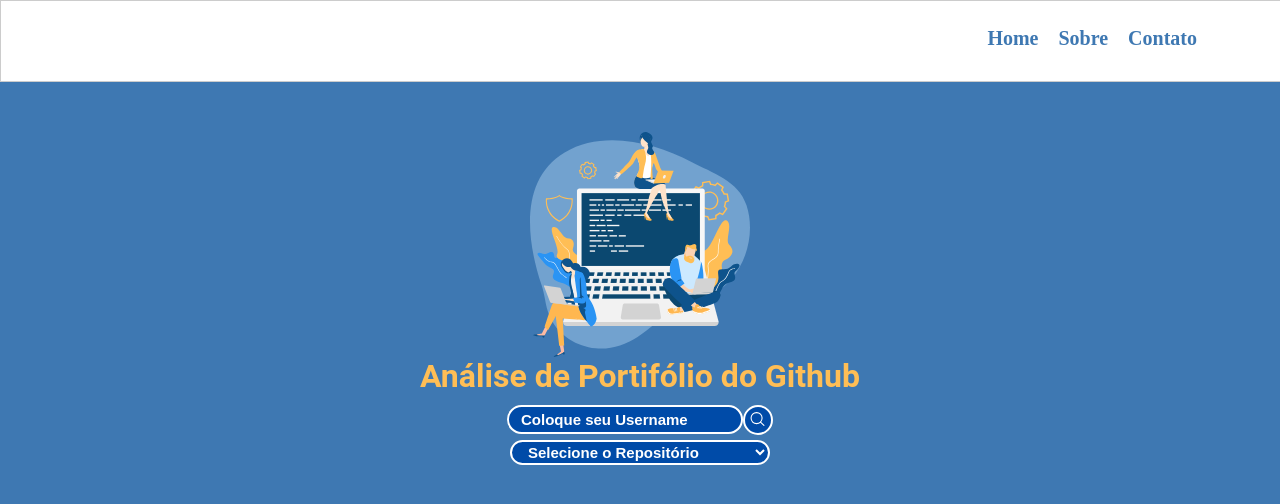
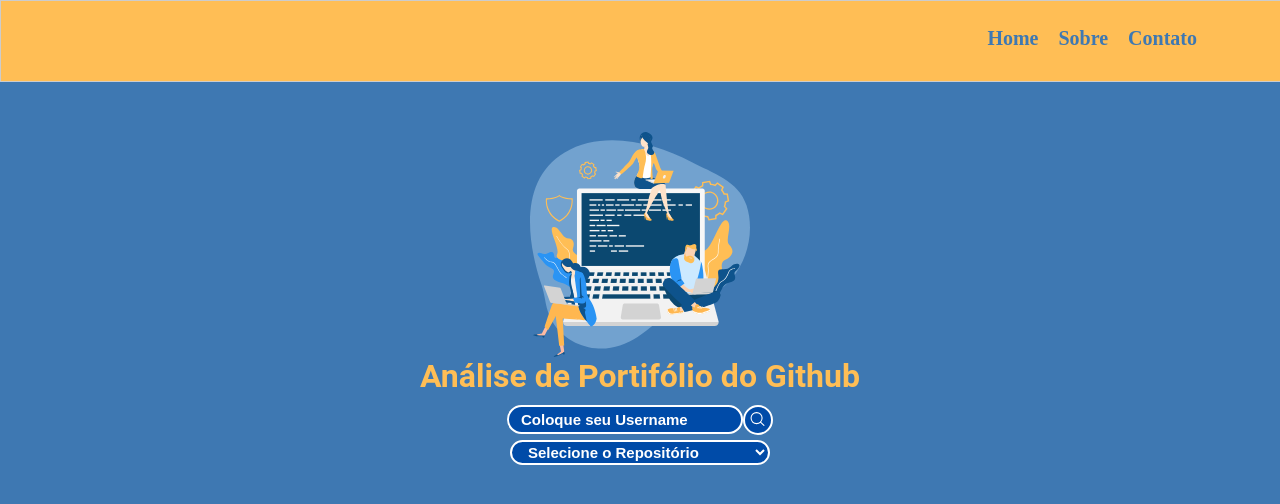
Before and after one commit to engcfraposo/jst-job-challenges-frontend, a React (Create React App) app: page / in a window 1280 px wide. Shown: the top 504 px of the page. Built offline with nearby package versions, Linux system fonts and the light colour scheme.

Commit message:
Mudança de cor do menu

```diff
--- a/src/components/Menu/styles.ts
+++ b/src/components/Menu/styles.ts
@@ -3,7 +3,7 @@
 
 export const Header = styled.div`
   align-items: center;
-  background: #fff;
+  background: #ffbe55;
   border: 1px solid #ccc;
   display: fixed;
   height: 10vh;
@@ -43,6 +43,6 @@
   margin-right: 20px;
   text-decoration: none;
   &:hover {
-    color: #ffbe55;
+    color: #fff;
   }
 `;
```
Also changed, not shown: 8 other files (tests, documents, lock files or other folders).
